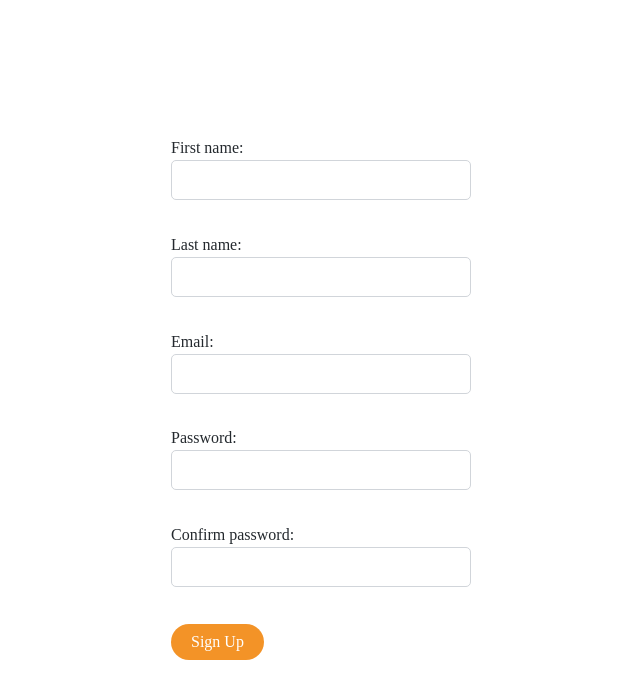
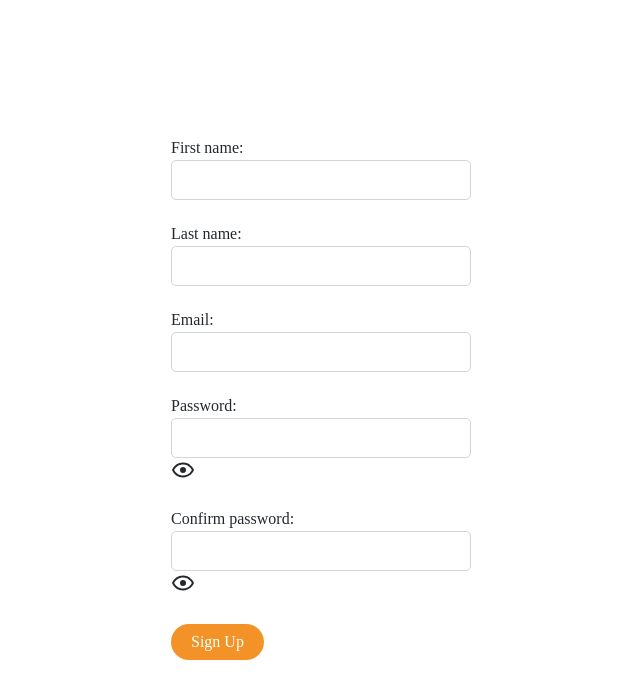
Before and after one commit to Crysis020304050/formik_test, a React (Create React App) app: page / in a window 1280 px wide. Shown: the top 698 px of the page, without its empty margins (319-959 px from the left). Built offline with nearby package versions, Linux system fonts and the light colour scheme.

Commit message:
Add custom Password Input

```diff
--- a/package.json
+++ b/package.json
@@ -3,6 +3,8 @@
   "version": "0.1.0",
   "private": true,
   "dependencies": {
+    "@mdi/js": "^4.9.95",
+    "@mdi/react": "^1.3.0",
     "@testing-library/jest-dom": "^4.2.4",
     "@testing-library/react": "^9.5.0",
     "@testing-library/user-event": "^7.2.1",
--- /dev/null
+++ b/src/components/PasswordInput/index.js
@@ -0,0 +1,48 @@
+import React, {Component} from 'react';
+import classNames from 'classnames';
+import styles from '../Input/Input.module.scss';
+import {mdiEyeOffOutline, mdiEyeOutline} from '@mdi/js';
+import Icon from '@mdi/react';
+
+class PasswordInput extends Component {
+  constructor (props) {
+    super(props);
+    this.state = {
+      isHidden: true,
+    }
+  }
+
+  render () {
+    const {field, form, meta: {error, touched}, ...props} = this.props;
+    const {isHidden} = this.state;
+    const inputClassName = classNames( styles.field, {
+      [styles.fieldInvalid]: (touched && error),
+      [styles.fieldValid]: (touched && !error),
+    } );
+
+    return (
+      <label className={styles.container}>
+        {props.label}
+        <input {...field} className={inputClassName} {...props} type={isHidden
+          ? 'password'
+          : 'text'
+        }/>
+        <Icon onMouseDown={() => {
+          this.setState({
+                          isHidden: false,
+                        })
+        }} onMouseUp={() => {
+          this.setState({
+                          isHidden: true
+                        })
+        }} path={isHidden
+          ? mdiEyeOutline
+          : mdiEyeOffOutline} size={1}
+        />
+        {error && touched && <div className={styles.errorTip}>{error}</div>}
+      </label>
+    );
+  }
+}
+
+export default PasswordInput;
--- a/src/components/SignUpForm/index.js
+++ b/src/components/SignUpForm/index.js
@@ -2,6 +2,7 @@ import React from "react";
 import {Form, Field, withFormik} from 'formik';
 import {signUpSchema} from "../../validationSchema";
 import Input from "../Input";
+import PasswordInput from '../PasswordInput';
 import styles from './SignUpForm.module.scss';
 
 const handleSubmit = value => {
@@ -32,13 +33,13 @@ function SignUpForm(props) {
 
           <Field name="password" >
               {
-                  fieldProps => <Input {...fieldProps} label="Password:" type="password" autocomplete="new-password"/>
+                  fieldProps => <PasswordInput {...fieldProps} label="Password:" type="password" autocomplete="new-password"/>
               }
           </Field>
 
           <Field name="passwordConfirmation" >
               {
-                  fieldProps => <Input {...fieldProps} label="Confirm password:" type="password" autocomplete="new-password"/>
+                  fieldProps => <PasswordInput {...fieldProps} label="Confirm password:" type="password" autocomplete="new-password"/>
               }
           </Field>
           <div className={styles.confirmButton} onClick={props.submitForm}>Sign Up</div>
```
